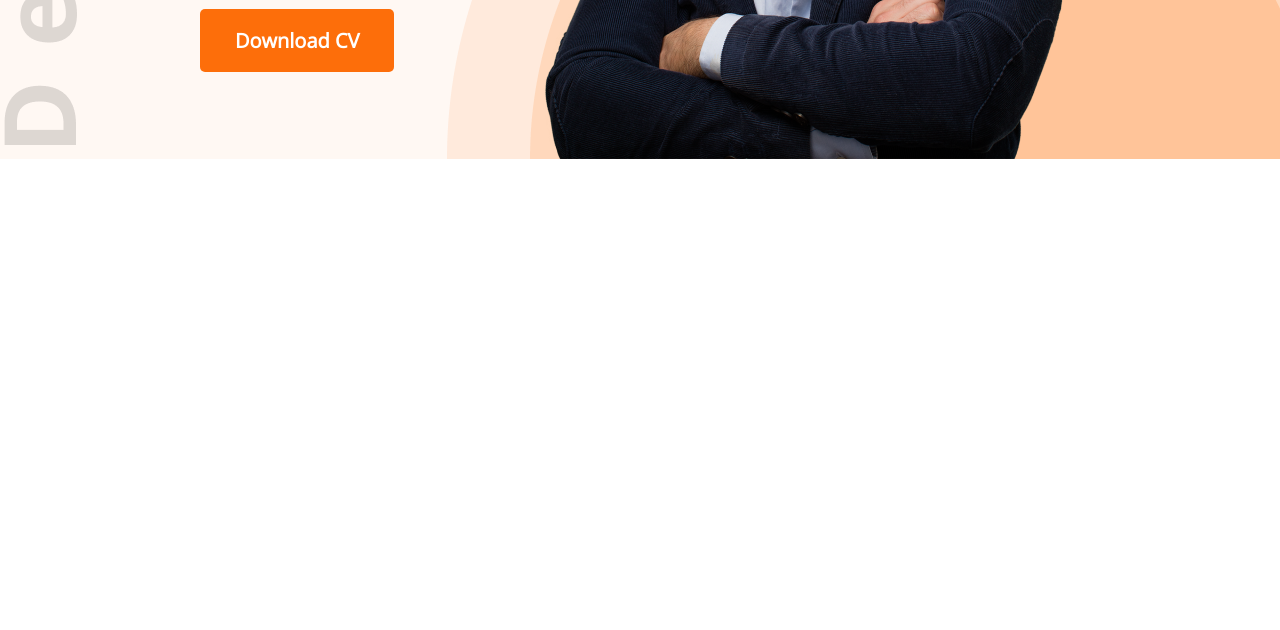
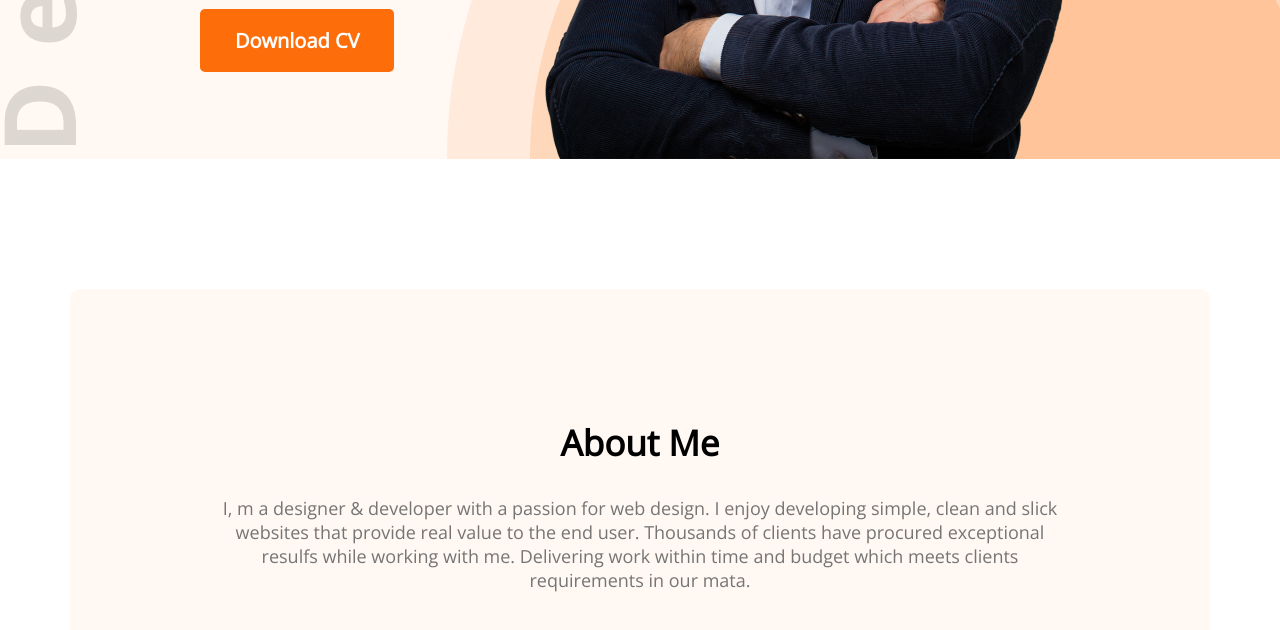
Before and after one commit to shakilahmedshuvo/developer-portfolio, a plain HTML site: page index.html in a window 1280 px wide. Shown: the part 681-1311 px from the top of the page. Before the commit the page ends 840 px from the top, so only its background shows below. Drawn offline with nearby package versions, Linux system fonts and the light colour scheme.

Commit message:
code add

```diff
--- a/index.html
+++ b/index.html
@@ -37,6 +37,11 @@
 
     </header>
     <main>
+        <section class="about">
+            <h3 class="section-title">About Me</h3>
+            <p class="section-description">I, m a designer & developer with a passion for web design. I enjoy developing simple, clean and slick websites that provide real value to the end user. Thousands of clients have procured exceptional resulfs while working with me. Delivering work within time and budget which meets clients requirements in our mata.</p>
+
+        </section>
 
     </main>
     <footer>
--- a/style/portfolio.css
+++ b/style/portfolio.css
@@ -20,9 +20,10 @@
 
 .header {
     background: #fff8f3;
-    background-image: url('../images/header_bg.png'),url('../images/developer.png');
+    background-image: url('../images/header_bg.png'), url('../images/developer.png');
     background-repeat: no-repeat;
-    background-position: bottom right,left;
+    background-position: bottom right, left;
+
 }
 
 /*header and navigation styles*/
@@ -72,3 +73,33 @@ nav li {
     margin-bottom: 30px;
 
 }
+
+/* main section */
+main {
+    max-width: 1140px;
+    margin: 0 auto;
+}
+
+/* about section styles */
+.about {
+    text-align: center;
+    margin-top: 130px;
+    background-color: #fff8f3;
+    border-radius: 10px;
+    padding: 130px 150px;
+
+}
+
+.section-title {
+
+    font-weight: 700;
+    font-size: 35px;
+    margin-bottom: 30px;
+
+}
+
+.section-description {
+    color: #757575;
+    font-size: 18px;
+    margin-bottom: 30px;
+}
```
